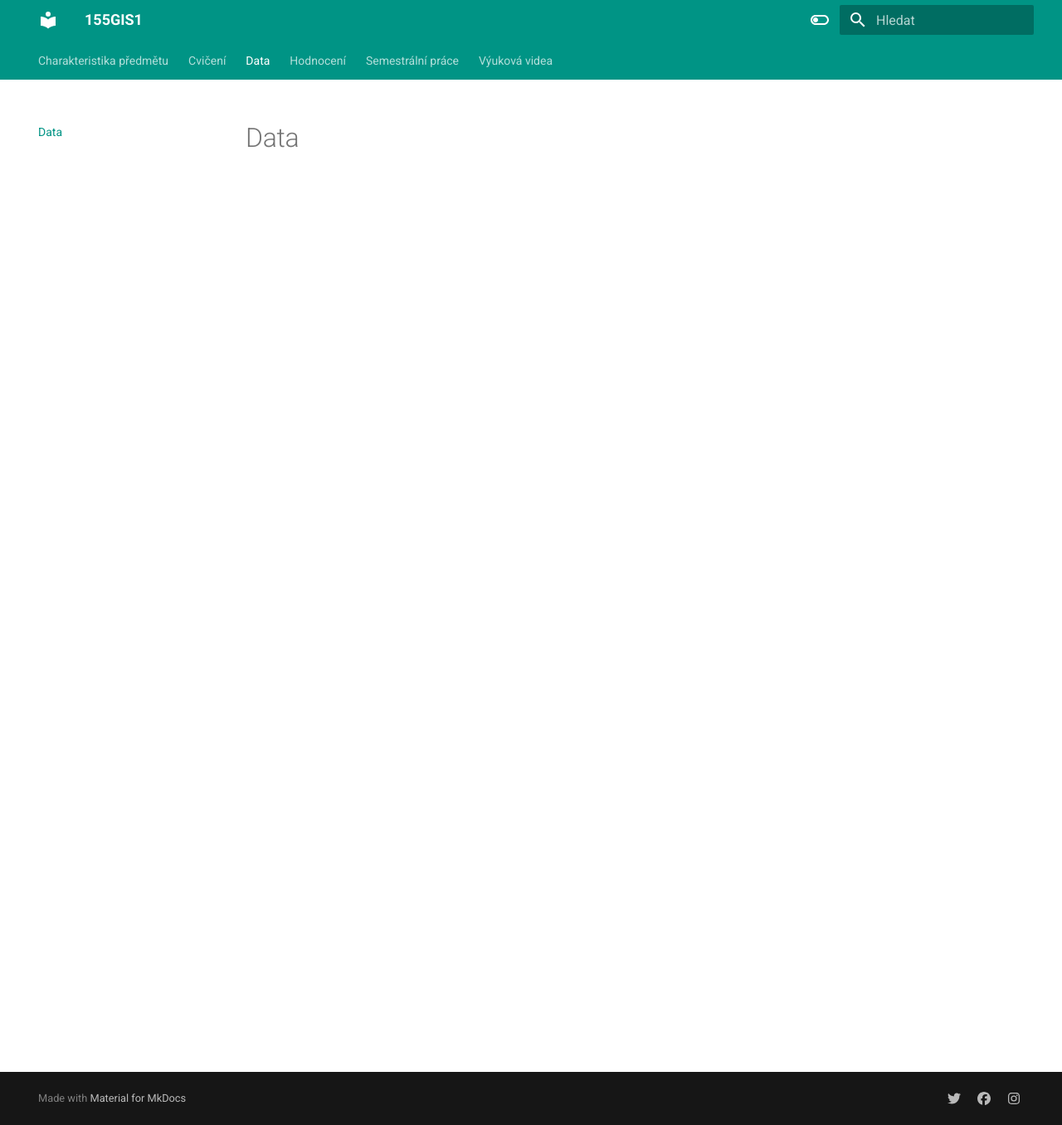
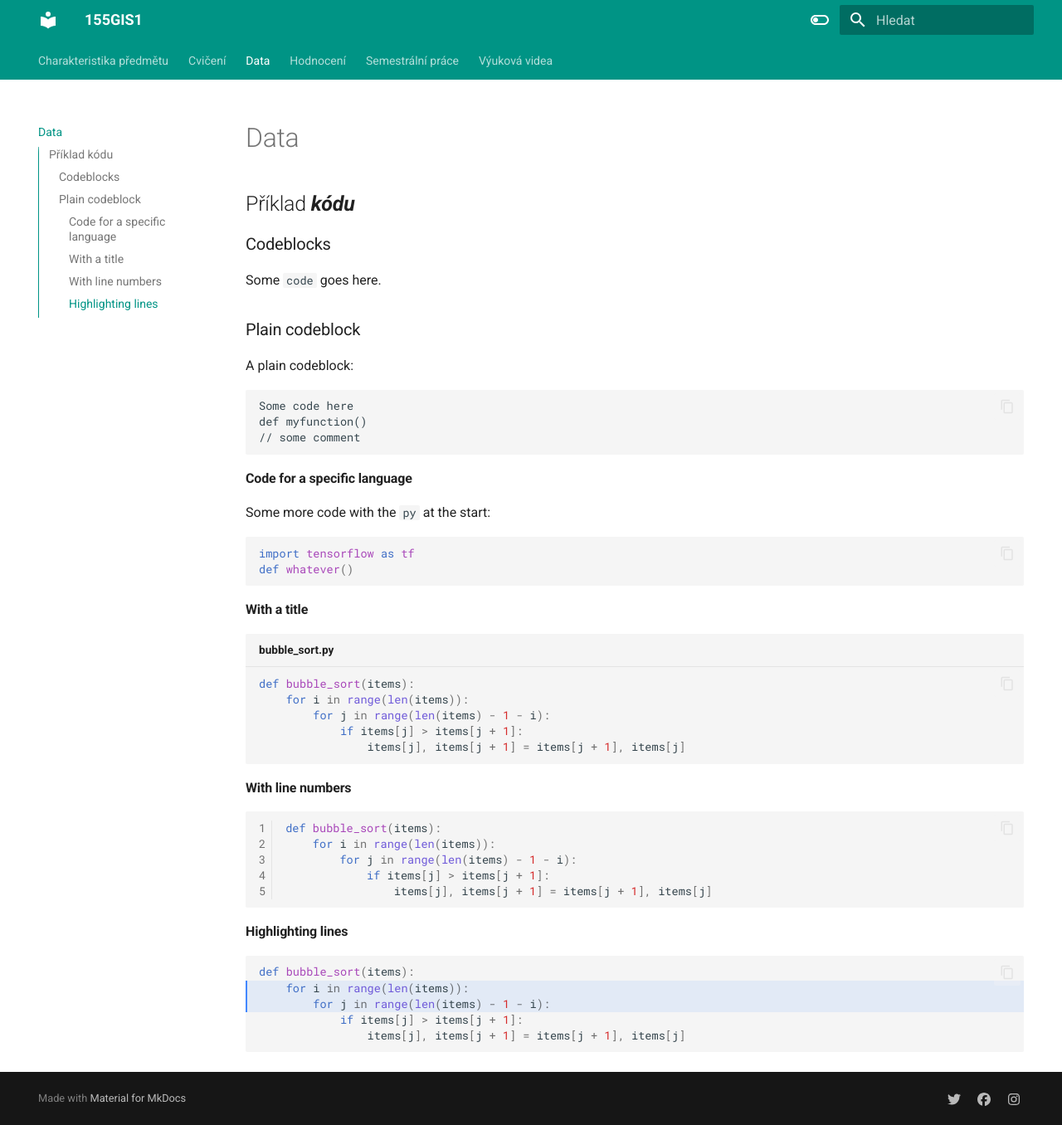
Before and after one commit to k155gis0/gis1, an MkDocs documentation site: the page built from docs/data.md, in a window 1280 px wide and 1356 px high. Shown: the whole window at 83% size. Built offline with MkDocs 1.6.1 and Material for MkDocs 9.7.7, drawn with Linux system fonts in a browser that asks for light colours.

Commit message:
$add code examplest

````diff
--- a/docs/data.md
+++ b/docs/data.md
@@ -1 +1,56 @@
 # Data
+
+## Příklad **_kódu_**
+
+### Codeblocks
+
+Some `code` goes here.
+
+### Plain codeblock
+
+A plain codeblock:
+
+```
+Some code here
+def myfunction()
+// some comment
+```
+
+#### Code for a specific language
+
+Some more code with the `py` at the start:
+
+```py
+import tensorflow as tf
+def whatever()
+```
+
+#### With a title
+
+```py title="bubble_sort.py"
+def bubble_sort(items):
+    for i in range(len(items)):
+        for j in range(len(items) - 1 - i):
+            if items[j] > items[j + 1]:
+                items[j], items[j + 1] = items[j + 1], items[j]
+```
+
+#### With line numbers
+
+```py linenums="1"
+def bubble_sort(items):
+    for i in range(len(items)):
+        for j in range(len(items) - 1 - i):
+            if items[j] > items[j + 1]:
+                items[j], items[j + 1] = items[j + 1], items[j]
+```
+
+#### Highlighting lines
+
+```py hl_lines="2 3"
+def bubble_sort(items):
+    for i in range(len(items)):
+        for j in range(len(items) - 1 - i):
+            if items[j] > items[j + 1]:
+                items[j], items[j + 1] = items[j + 1], items[j]
+```
--- a/mkdocs.yml
+++ b/mkdocs.yml
@@ -36,6 +36,17 @@ extra:
 markdown_extensions:
   - attr_list
   - md_in_html
+  - pymdownx.highlight:
+      anchor_linenums: true
+  - pymdownx.inlinehilite
+  - pymdownx.snippets
+  - admonition
+  - pymdownx.arithmatex:
+      generic: true
+  - footnotes
+  - pymdownx.details
+  - pymdownx.superfences
+  - pymdownx.mark
   - pymdownx.emoji:
       emoji_index: !!python/name:materialx.emoji.twemoji
       emoji_generator: !!python/name:materialx.emoji.to_svg
````
